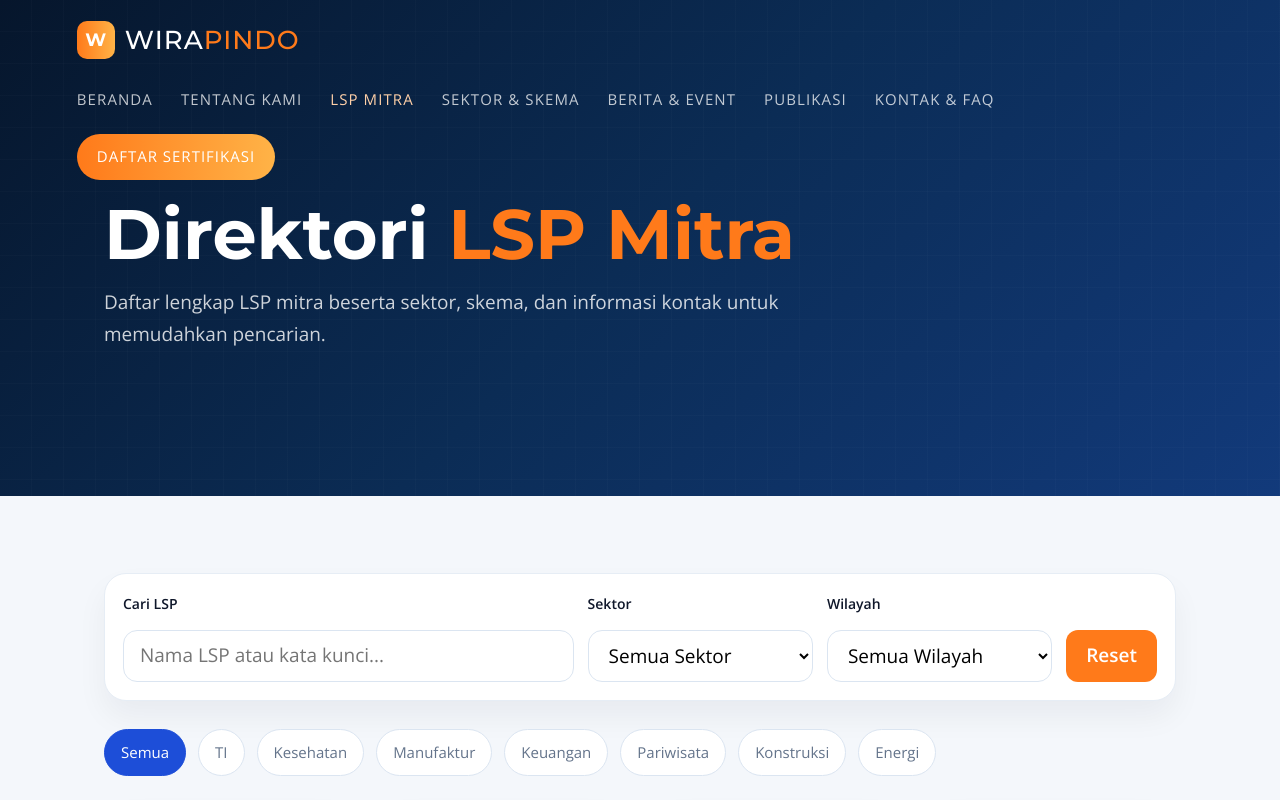
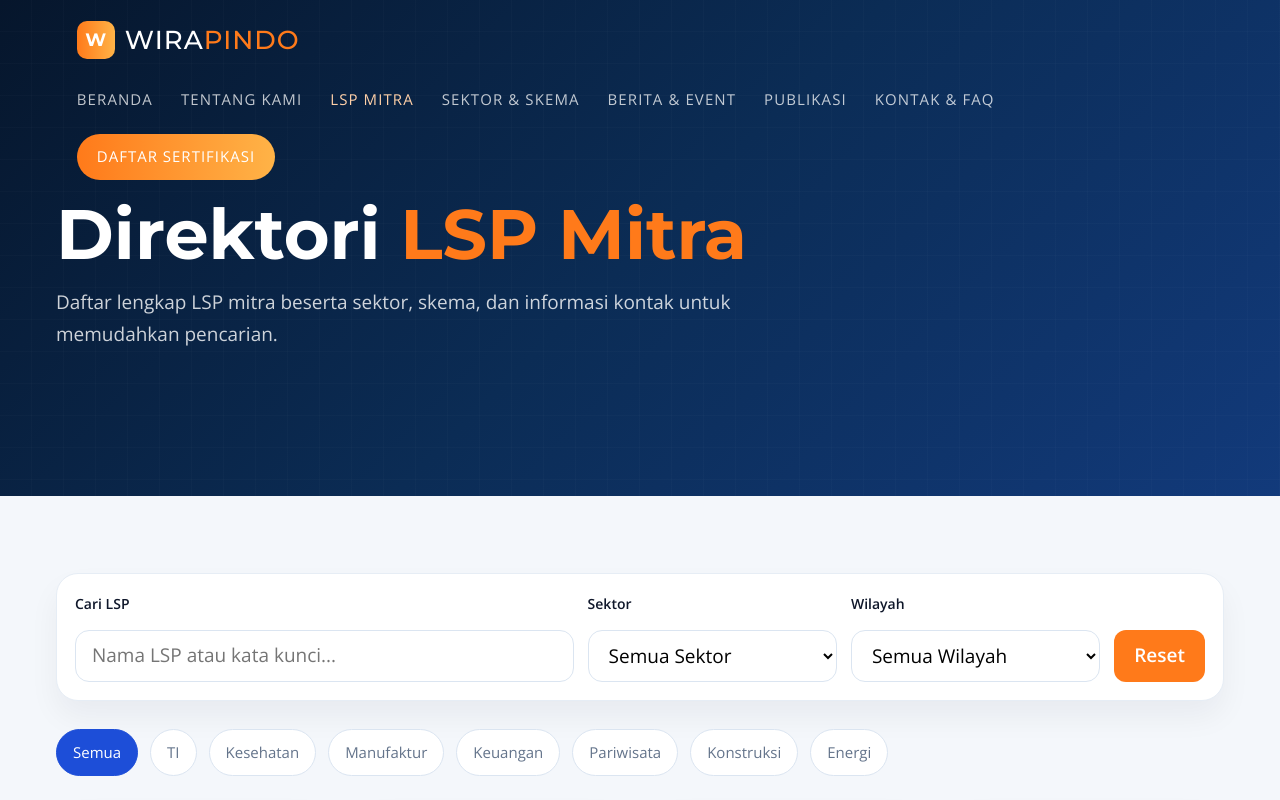
Before and after one commit to Mochi30/FE_LPK, a React (Vite) app: page /lsp-mitra in a window 1280 px wide. Shown: the top 800 px of the page. Built offline with nearby package versions, Linux system fonts and the light colour scheme.

Commit message:
Widen frontend desktop layout

```diff
--- a/src/styles/base.css
+++ b/src/styles/base.css
@@ -39,9 +39,9 @@ button {
 }
 
 .container {
-  width: min(1120px, calc(100% - 32px));
+  width: min(1400px, calc(100% - 48px));
   margin: 0 auto;
-  padding: 0 24px;
+  padding: 0 32px;
 }
 
 @media (max-width: 980px) {
--- a/src/styles/pages.css
+++ b/src/styles/pages.css
@@ -489,7 +489,7 @@
   display: grid;
   gap: 12px;
   text-align: center;
-  max-width: 1100px;
+  max-width: 1240px;
   margin: 0 auto;
 }
 
@@ -1127,7 +1127,7 @@
 
 .lsp-detail-card {
   position: relative;
-  max-width: 860px;
+  max-width: 980px;
   margin: 0 auto;
   background: #fff;
   border-radius: 30px;
```
